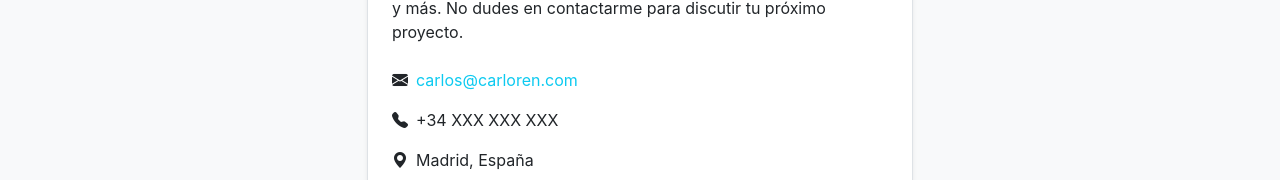
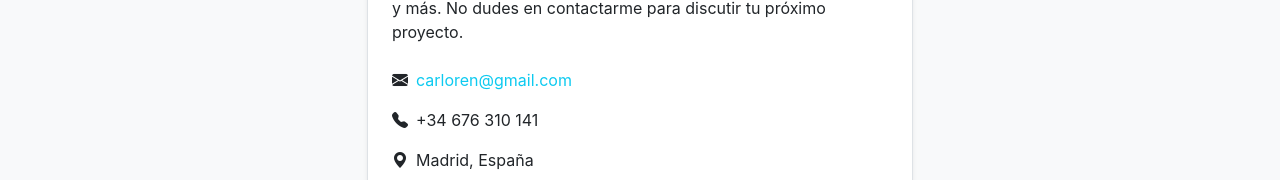
Before and after one commit to Carloren/carloren-website, a React (Vite) app in the folder frontend/: page /contacto in a window 1280 px wide. Shown: the part 291-471 px from the top of the page. Built offline with nearby package versions, Linux system fonts and the light colour scheme.

Commit message:
Corregir datos contacto y nombre página

```diff
--- a/frontend/index.html
+++ b/frontend/index.html
@@ -3,7 +3,7 @@
 <head>
     <meta charset="UTF-8">
     <meta name="viewport" content="width=device-width, initial-scale=1.0">
-    <title>Carloren - Doblador de Voz</title>
+    <title>Carloren - Actor de Voz</title>
 </head>
 <body>
     <div id="root"></div>
--- a/frontend/src/components/Contacto.jsx
+++ b/frontend/src/components/Contacto.jsx
@@ -15,11 +15,11 @@ function Contacto() {
                 <div className="contact-info">
                   <div className="mb-3">
                     <i className="bi bi-envelope-fill me-2"></i>
-                    <a href="mailto:carlos@carloren.com">carlos@carloren.com</a>
+                    <a href="mailto:carlos@carloren.com">carloren@gmail.com</a>
                   </div>
                   <div className="mb-3">
                     <i className="bi bi-telephone-fill me-2"></i>
-                    <span>+34 XXX XXX XXX</span>
+                    <span>+34 676 310 141</span>
                   </div>
                   <div className="mb-3">
                     <i className="bi bi-geo-alt-fill me-2"></i>
@@ -27,13 +27,13 @@ function Contacto() {
                   </div>
                 </div>
                 <div className="social-links mt-4">
-                  <a href="#" className="btn btn-outline-info me-2">
+                  <a href="https://x.com/Carloren96" className="btn btn-outline-info me-2" target="_blank">
                     <i className="bi bi-twitter"></i>
                   </a>
-                  <a href="#" className="btn btn-outline-info me-2">
+                  <a href="https://www.instagram.com/carloren96/" className="btn btn-outline-info me-2" target="_blank">
                     <i className="bi bi-instagram"></i>
                   </a>
-                  <a href="#" className="btn btn-outline-info">
+                  <a href="https://www.linkedin.com/in/carloren/" className="btn btn-outline-info" target="_blank">
                     <i className="bi bi-linkedin"></i>
                   </a>
                 </div>
--- /dev/null
+++ b/package.json
@@ -0,0 +1,5 @@
+{
+  "dependencies": {
+    "react-router-dom": "^7.9.3"
+  }
+}
```
Also changed, not shown: 1 other file (tests, documents, lock files or other folders).
